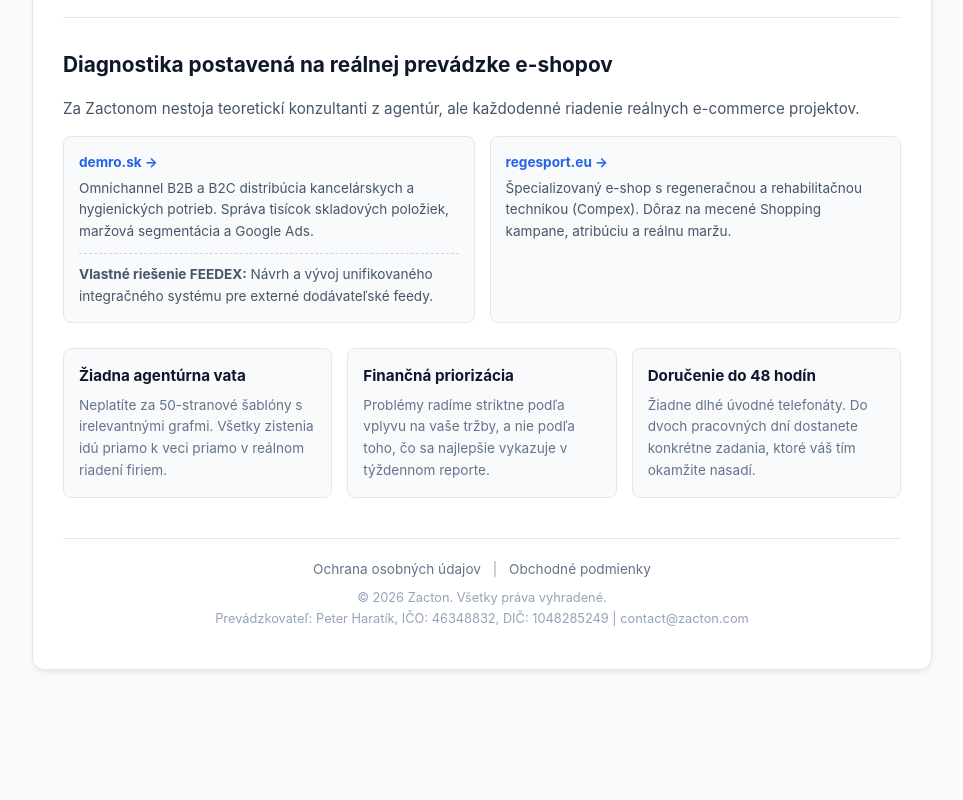
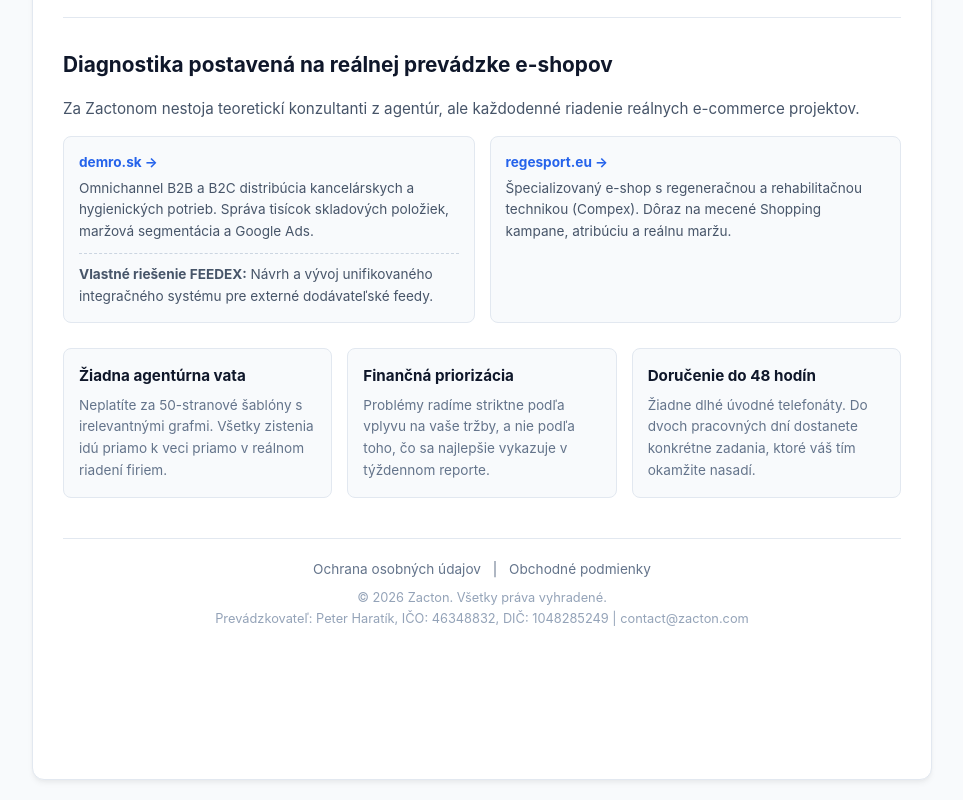
Before and after one commit to pehanonc/zacton-web, a plain HTML site: page sk/index.html in a window 1280 px wide. Shown: the part 2100-2900 px from the top of the page, without its empty margins (158-1121 px from the left). Before the commit the page ends 2790 px from the top, so only its background shows below. Drawn offline with Linux system fonts and the light colour scheme.

Commit message:
Update index.html

```diff
--- a/sk/index.html
+++ b/sk/index.html
@@ -110,7 +110,7 @@
     .card p { font-size: 0.85rem; color: #64748b; }
 
     /* Footer */
-    footer { text-align: center; font-size: 0.85rem; color: #94a3b8; margin-top: 40px; padding-top: 20px; border-top: 1px solid #e2e8f0; }
+    footer { text-align: center; font-size: 0.85rem; color: #64748b; margin-top: 40px; padding: 20px 20px calc(110px + env(safe-area-inset-bottom, 0px)); border-top: 1px solid #e2e8f0; }
     footer a { color: #64748b; text-decoration: none; margin: 0 8px; }
     footer a:hover { text-decoration: underline; }
     .footer-meta { margin-top: 8px; font-size: 0.8rem; color: #94a3b8; }
```
